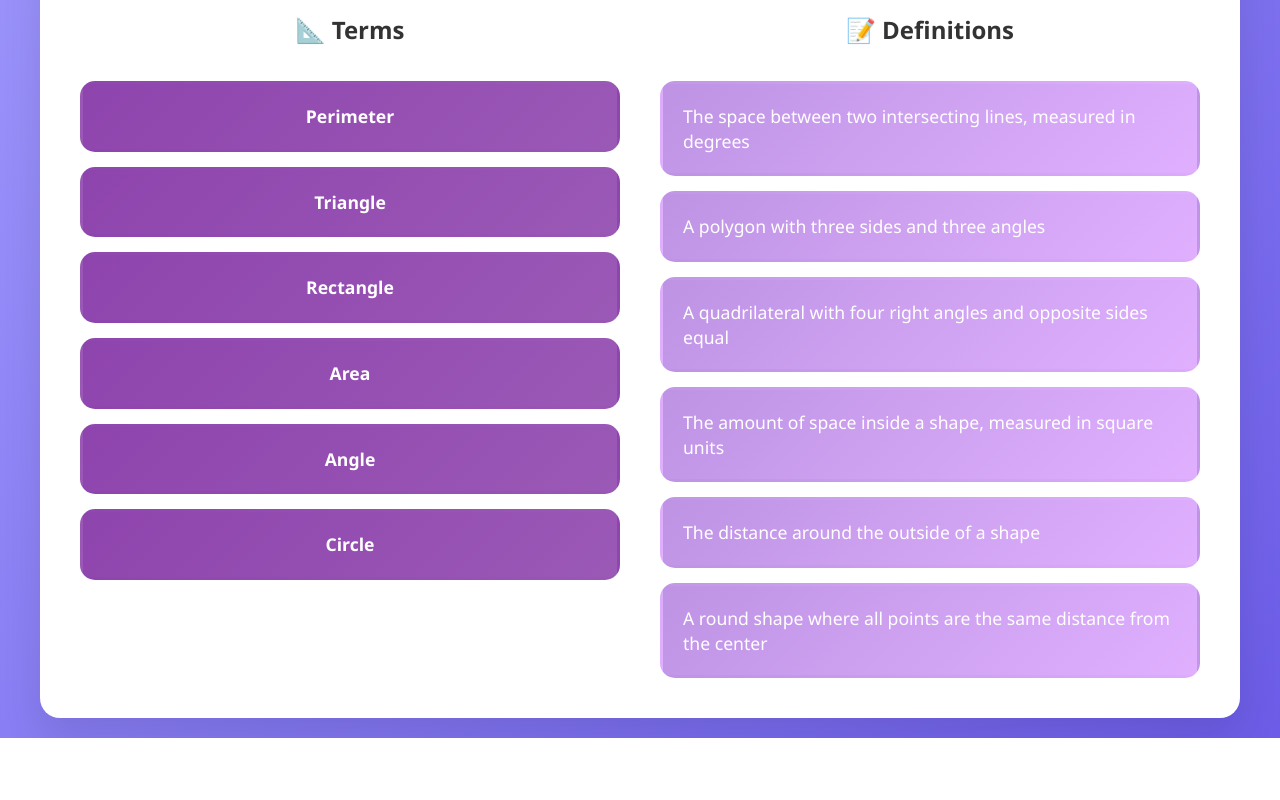
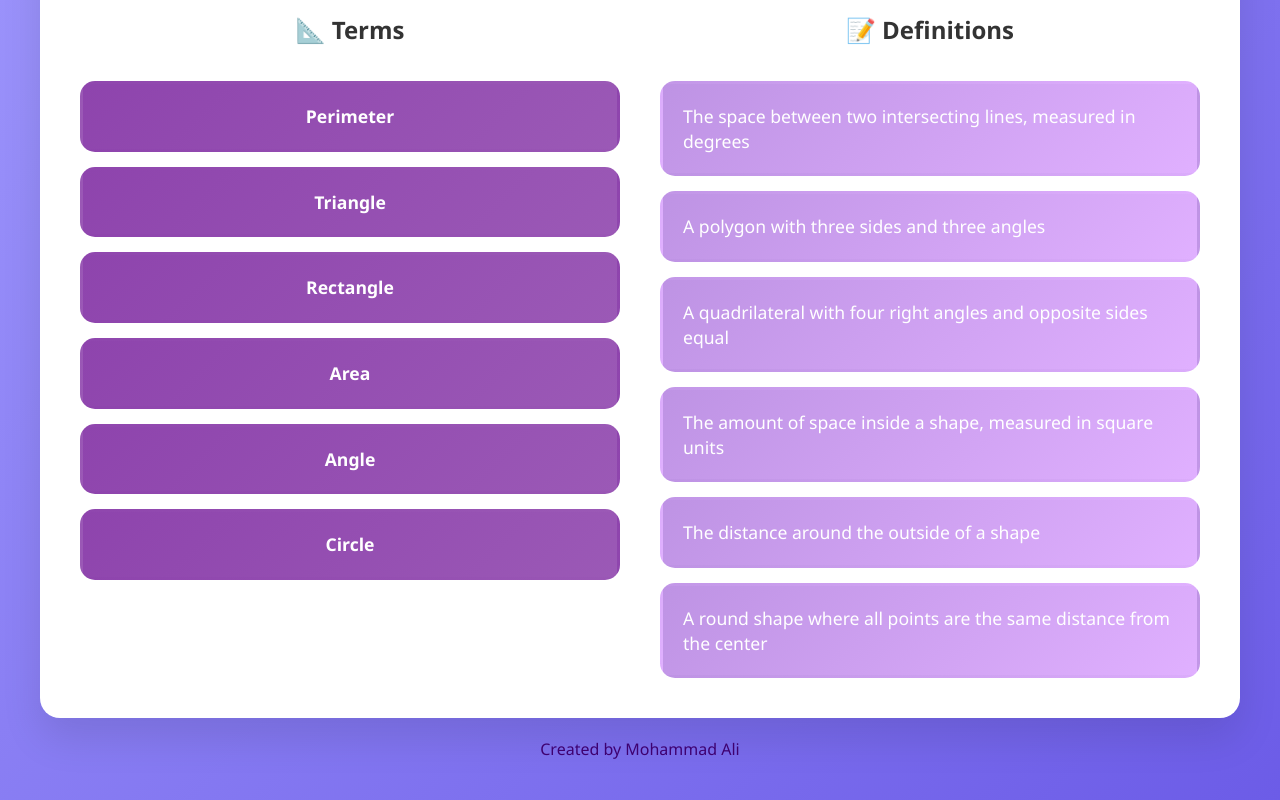
Before and after one commit to ALI-IOI/vocabulary-match, a plain HTML site: page index.html in a window 1280 px wide. Shown: the part 353-1153 px from the top of the page. Before the commit the page ends 1091 px from the top, so only its background shows below. Drawn offline with Linux system fonts and the light colour scheme.

Commit message:
Add creator tag to the index.html file

```diff
--- a/index.html
+++ b/index.html
@@ -51,7 +51,12 @@
             <button class="reset-button" onclick="resetGame()">Play Again</button>
         </div>
     </div>
+    </div>
+    </div>
 
+    <div class="creator-tag" style="text-align: center; margin: 20px 0; color: #3e0170;">
+        Created by Mohammad Ali
+    </div>
     <script src="script.js"></script>
 </body>
 </html>
```
